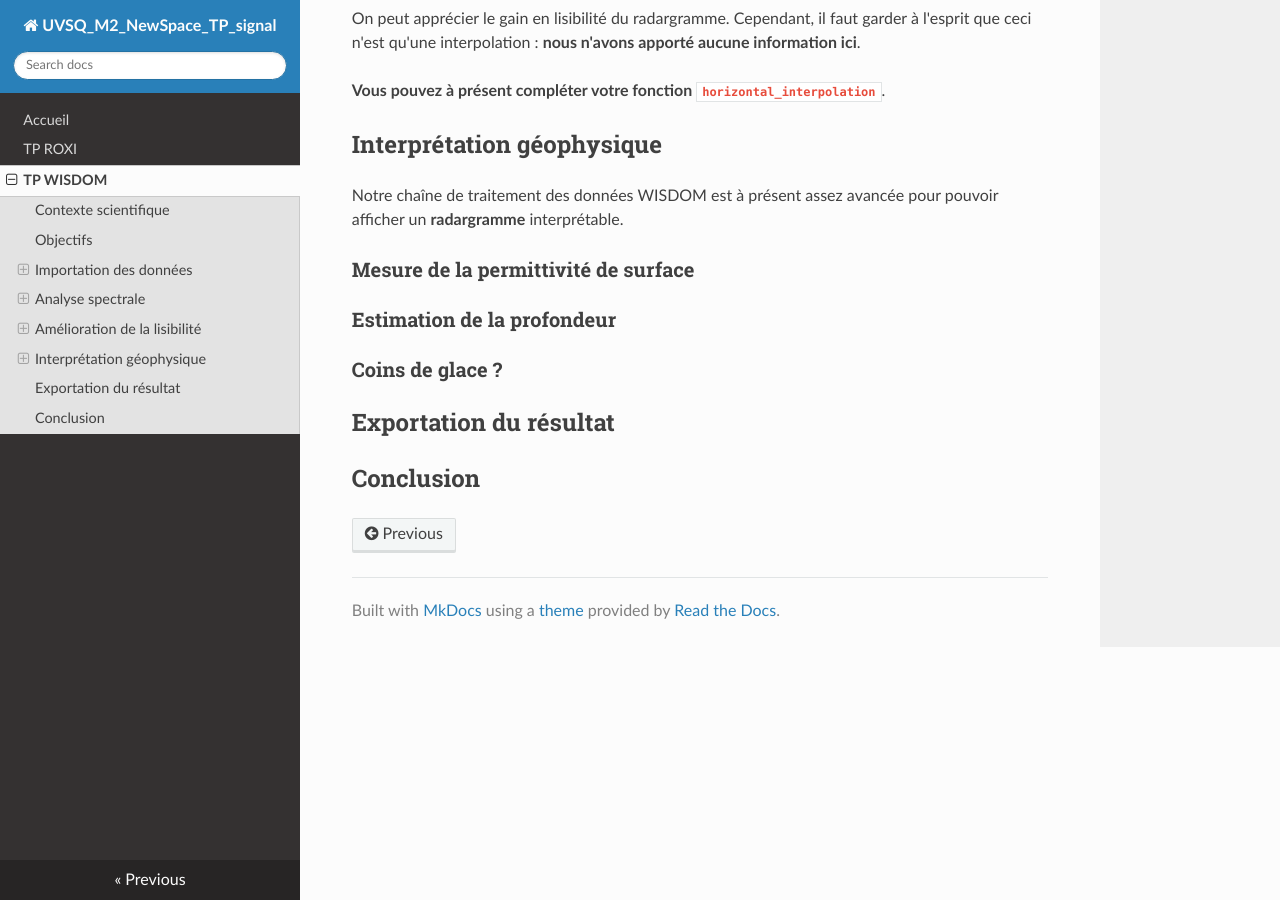
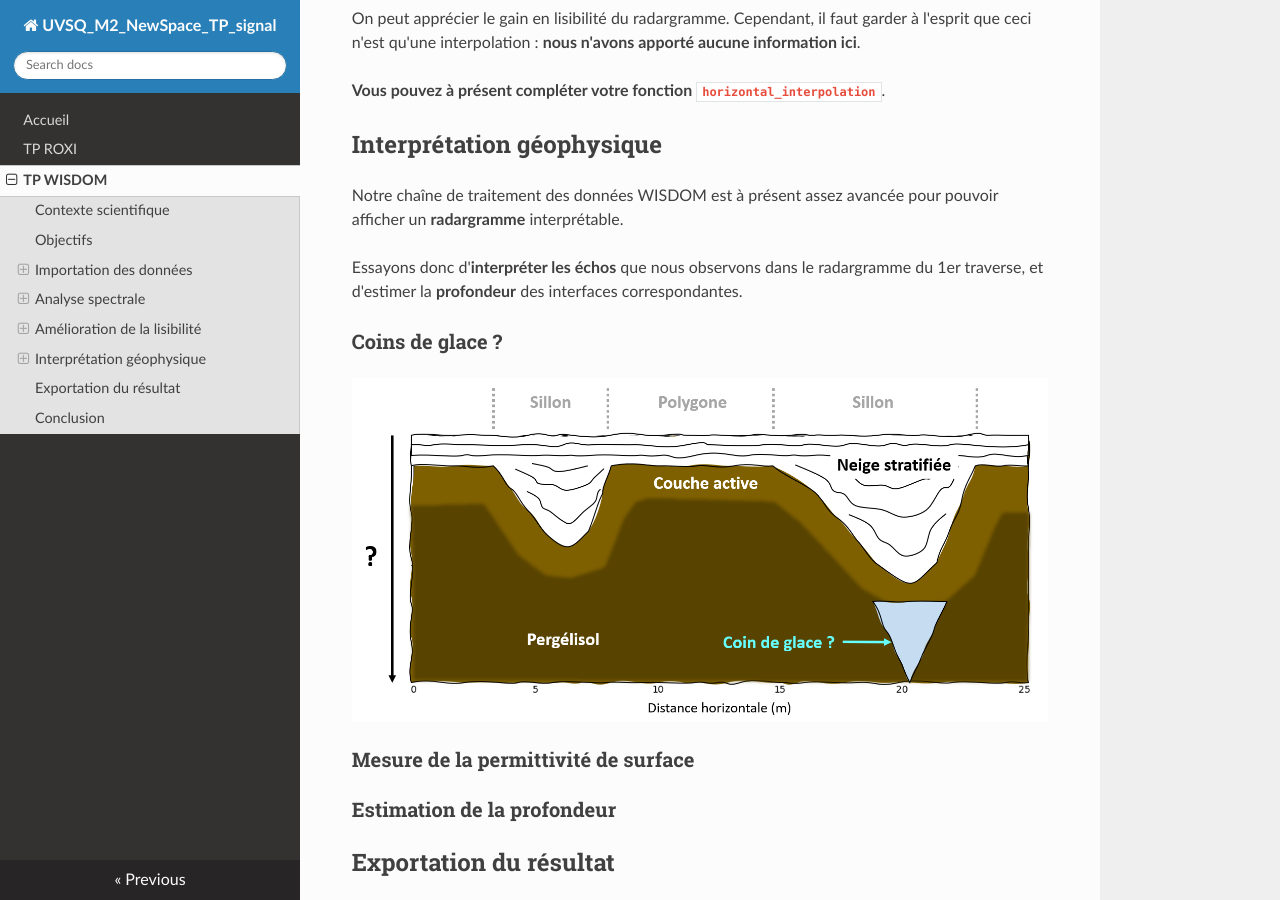
Before and after one commit to NicOudart/UVSQ_M2_NewSpace_TP_signal, an MkDocs documentation site: the page built from docs/TP_WISDOM.md, in a window 1280 px wide and 900 px high, scrolled down 29821 px. Built offline with MkDocs 1.6.1, drawn with Linux system fonts in a browser that asks for light colours; nearby versions of some CDN libraries.

Commit message:
-Progress on WISDOM.

```diff
--- a/docs/TP_WISDOM.md
+++ b/docs/TP_WISDOM.md
@@ -820,12 +820,16 @@ Cependant, il faut garder à l'esprit que ceci n'est qu'une interpolation : **no
 
 Notre chaîne de traitement des données WISDOM est à présent assez avancée pour pouvoir afficher un **radargramme** interprétable.
 
+Essayons donc d'**interpréter les échos** que nous observons dans le radargramme du 1er traverse, et d'estimer la **profondeur** des interfaces correspondantes.
+
+### Coins de glace ?
+
+![Interprétation du radargramme du traverse 1](img/Ice_wedge_polygon_interpretation.png)
+
 ### Mesure de la permittivité de surface
 
 ### Estimation de la profondeur
 
-### Coins de glace ?
-
 ## Exportation du résultat
 
 ## Conclusion
```
Also changed, not shown: docs/img/Ice_wedge_polygon_interpretation.png (added).
